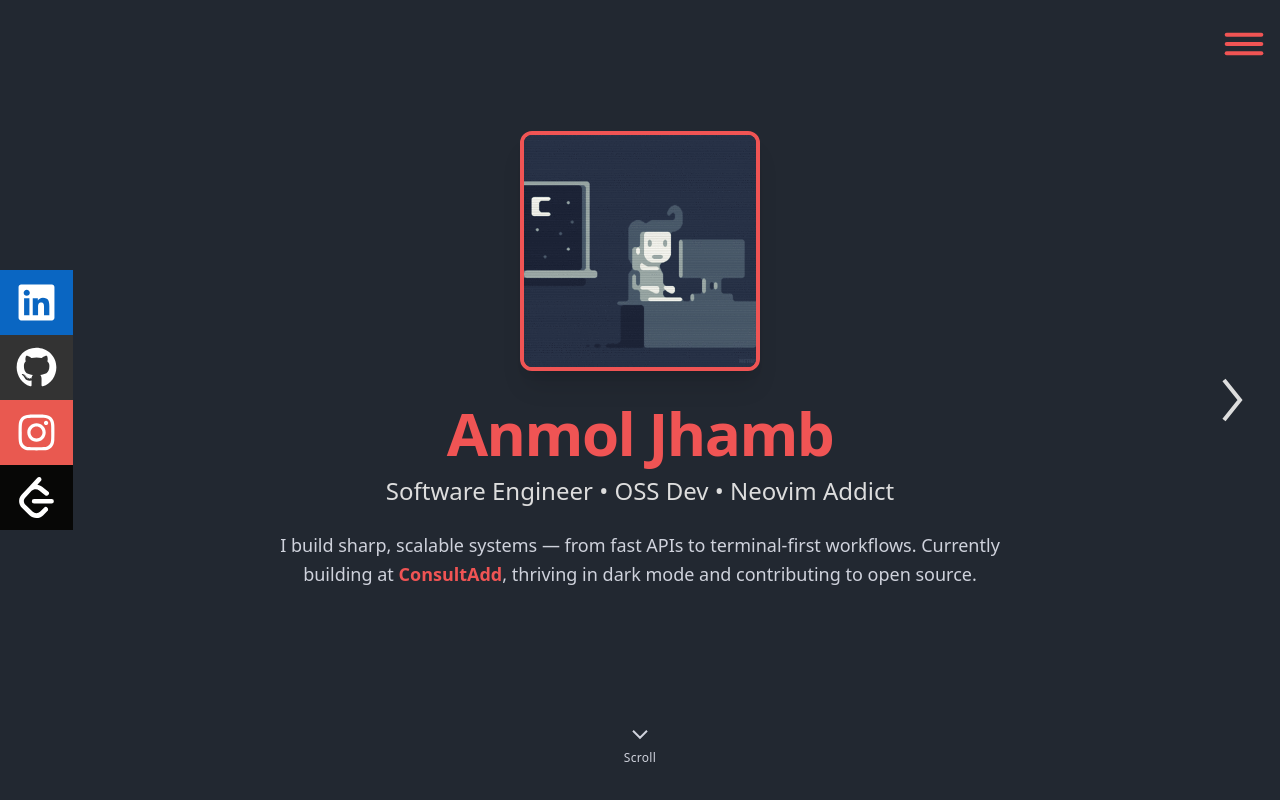
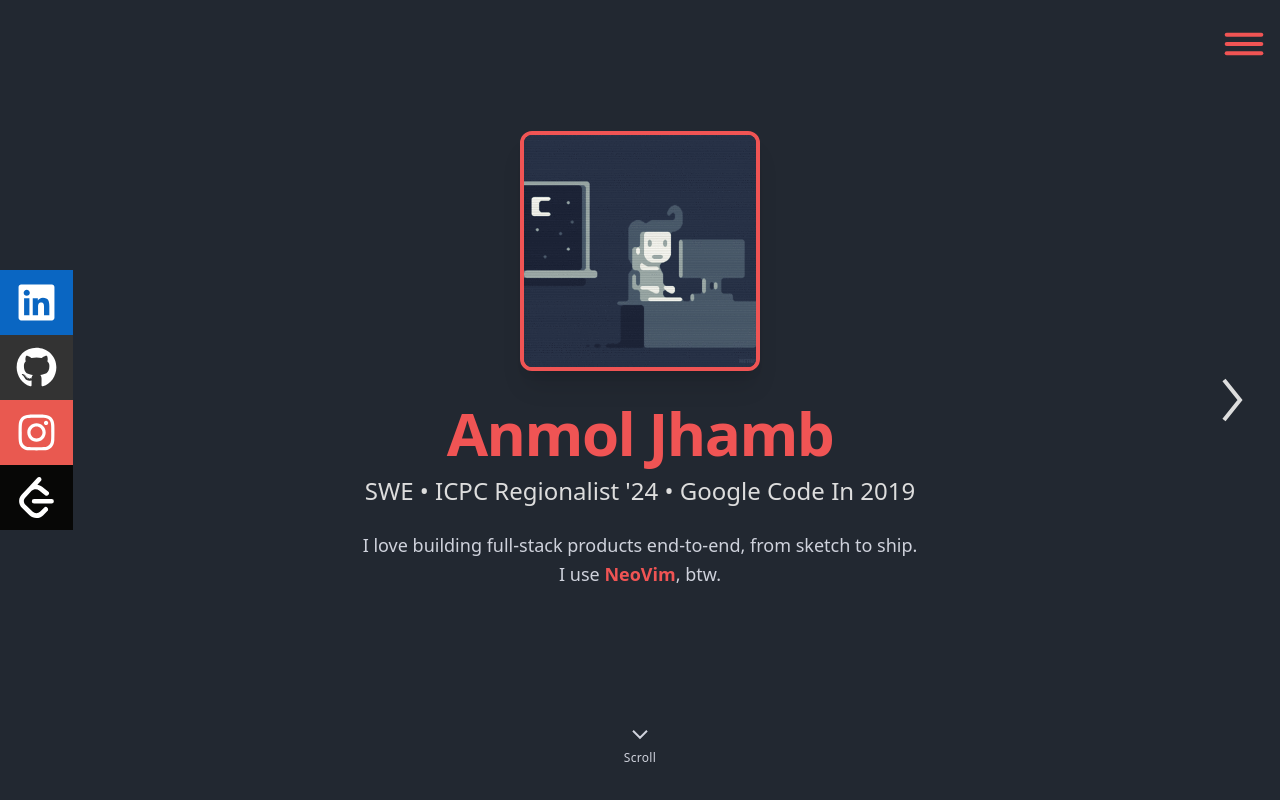
Before and after one commit to anmoljhamb/portfolio, a Next.js app in the folder new_version/: page /about in a window 1280 px wide. Built offline with nearby package versions, Linux system fonts and the light colour scheme.

Commit message:
AboutHeader

```diff
--- a/new_version/app/(pages)/about/AboutHeaderContent.tsx
+++ b/new_version/app/(pages)/about/AboutHeaderContent.tsx
@@ -1,4 +1,5 @@
 import Image from "next/image";
+import * as aboutData from "@/app/data/about";
 
 const AboutHeaderContent = () => {
   return (
@@ -15,16 +16,17 @@ const AboutHeaderContent = () => {
 
       <div>
         <h1 className="text-6xl font-extrabold text-accent tracking-tight">
-          Anmol Jhamb
+          {aboutData.FULL_NAME}
         </h1>
         <h2 className="text-2xl text-light mt-3 font-medium">
-          Software Engineer • OSS Dev • Neovim Addict
+          {aboutData.TAGS.join(" • ")}
         </h2>
         <p className="mt-6 text-lg text-text leading-relaxed font-normal">
-          I build sharp, scalable systems — from fast APIs to terminal-first
-          workflows. Currently building at{" "}
-          <span className="text-accent font-semibold">ConsultAdd</span>,
-          thriving in dark mode and contributing to open source.
+          {aboutData.SHORT_SUMMARY}
+          {/* I build sharp, scalable systems — from fast APIs to terminal-first */}
+          {/* workflows. Currently building at{" "} */}
+          {/* <span className="text-accent font-semibold">ConsultAdd</span>, */}
+          {/* thriving in dark mode and contributing to open source. */}
         </p>
       </div>
     </div>
--- a/new_version/app/components/Socials.tsx
+++ b/new_version/app/components/Socials.tsx
@@ -37,7 +37,6 @@ const Socials = () => {
   return (
     <div className="absolute top-1/2 -translate-y-1/2 z-10">
       {socials.map((social) => {
-        console.log(social.color);
         return (
           <a
             key={social.link}
--- /dev/null
+++ b/new_version/app/data/about.tsx
@@ -0,0 +1,10 @@
+export const FULL_NAME = "Anmol Jhamb";
+export const TAGS = ["SWE", "ICPC Regionalist '24", "Google Code In 2019"];
+
+export const SHORT_SUMMARY = (
+  <>
+    I love building full-stack products end-to-end, from sketch to ship.
+    <br />I use <span className="text-accent font-semibold inline">NeoVim</span>
+    , btw.
+  </>
+);
```
